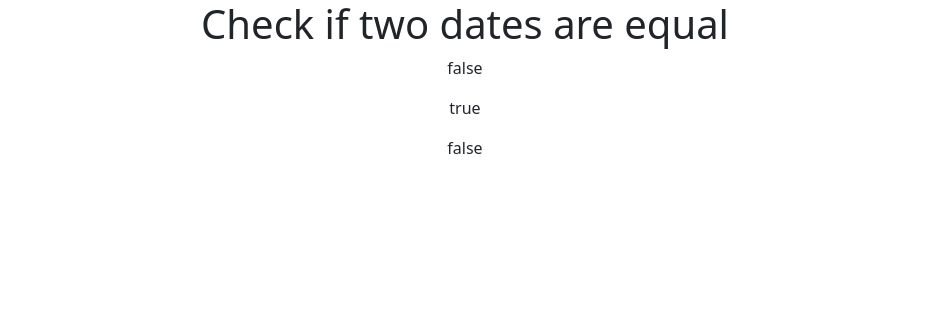
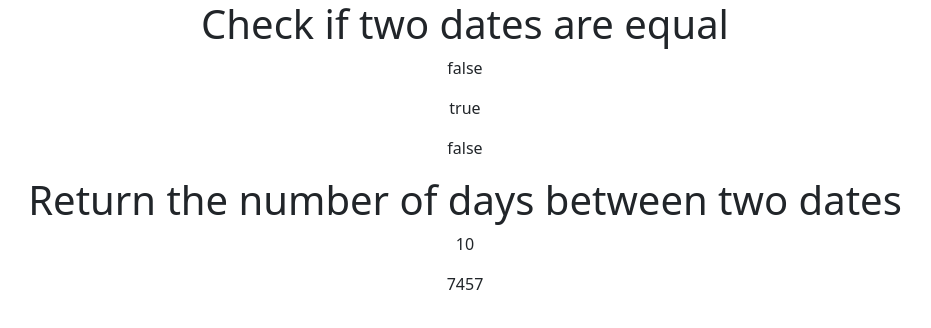
Before and after one commit to vinothsmart/react-redux-dashboard, a React (Create React App) app: page /jsc/dates in a window 1280 px wide. Shown: the top 328 px of the page, without its empty margins (175-1106 px from the left). Built offline with nearby package versions, Linux system fonts and the light colour scheme.

Commit message:
another way

```diff
--- a/src/components/pages/JsChallange/Dates.js
+++ b/src/components/pages/JsChallange/Dates.js
@@ -4,7 +4,20 @@ const Dates = () => {
   const checkBothDatesEqual = (a, b) => {
     return a.getTime() === b.getTime() ? "true" : "false";
   };
+
+  // Return the number of days between two dates
+  const numberOfDays = (a, b) => {
+    return Math.round(Math.abs((a - b) / (1000 * 60 * 60 * 24)));
+  };
+
+  // another way
+  // function numberOfDays(a, b) {
+  //   const dif = Math.abs(a - b);
+  //   return dif / 1000 / 60 / 60 / 24;
+  // }
+
   return (
+    <>
       <center>
         <h1>Check if two dates are equal</h1>
         <p>
@@ -26,6 +39,12 @@ const Dates = () => {
           )}
         </p>
       </center>
+      <center>
+        <h1>Return the number of days between two dates</h1>
+        <p>{numberOfDays(new Date("2020-06-11"), new Date("2020-06-01"))}</p>
+        <p>{numberOfDays(new Date("2000-01-01"), new Date("2020-06-01"))}</p>
+      </center>
+    </>
   );
 };
 
```
Lines whose indentation alone changed are shown as unchanged.
